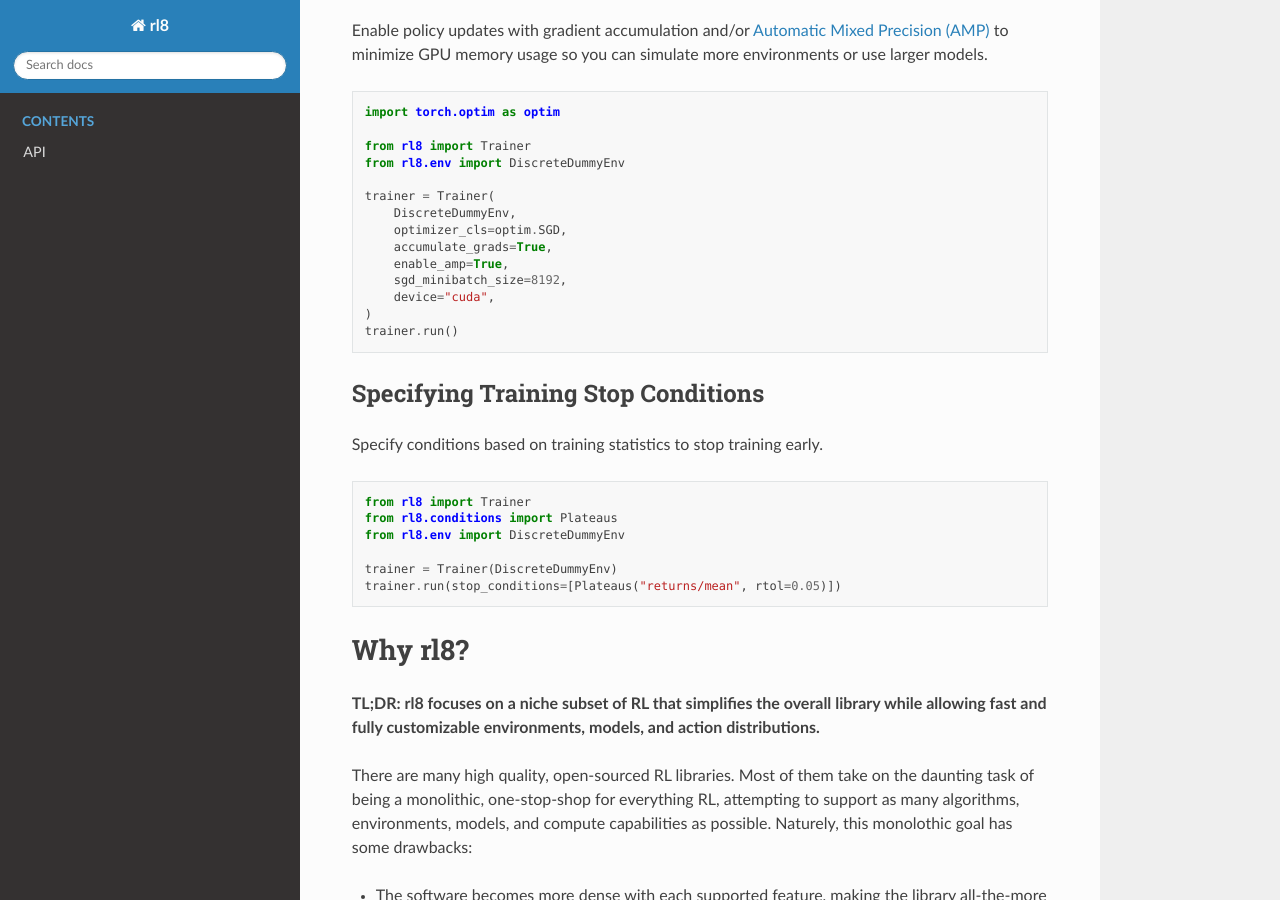
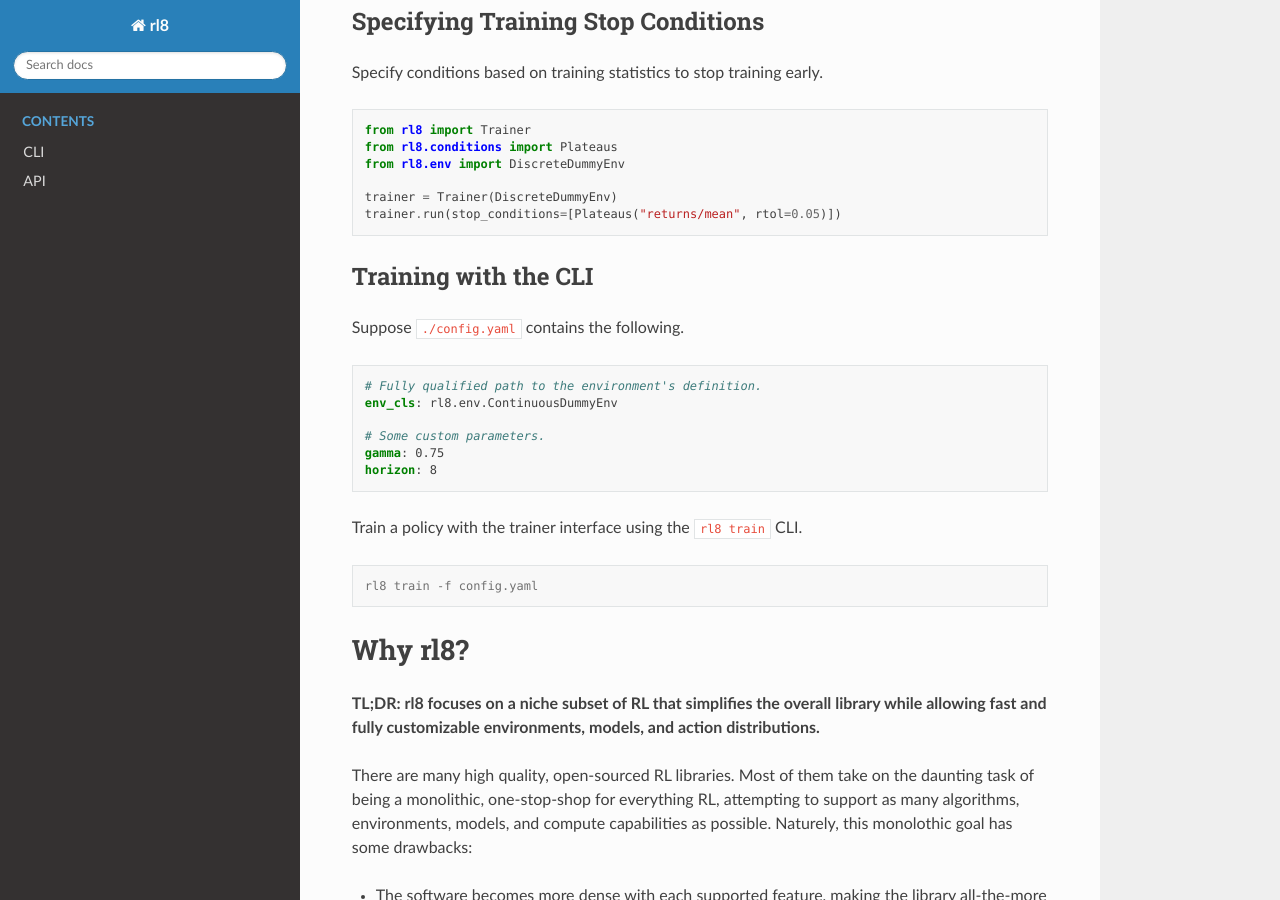
Before and after one commit to theOGognf/rl8, a Sphinx documentation site: the page built from docs/index.rst, in a window 1280 px wide and 900 px high, scrolled down 3923 px. Built offline with Sphinx 7.4.7 and the Read the Docs theme 2.0.0, drawn with Linux system fonts in a browser that asks for light colours; some of the changed text lies outside the part shown.

Commit message:
add small cli doc

````diff
--- a/README.md
+++ b/README.md
@@ -96,25 +96,6 @@
 These short snippets showcase **rl8**'s main features. See the [examples][2]
 for complete implementations of **rl8**-compatible environments and models.
 
-## Training with the CLI
-
-Suppose `./config.yaml` contains the following.
-
-```yaml
-# Fully qualified path to the environment's definition.
-env_cls: rl8.env.ContinuousDummyEnv
-
-# Some custom parameters.
-gamma: 0.75
-horizon: 8
-```
-
-Train a policy with the `rl8 train` CLI.
-
-```console
-rl8 train -f config.yaml
-```
-
 ## Customizing Training Runs
 
 Use a custom distribution and custom hyperparameters by passing
@@ -193,6 +174,25 @@
 
 trainer = Trainer(DiscreteDummyEnv)
 trainer.run(stop_conditions=[Plateaus("returns/mean", rtol=0.05)])
+```
+
+## Training with the CLI
+
+Suppose `./config.yaml` contains the following.
+
+```yaml
+# Fully qualified path to the environment's definition.
+env_cls: rl8.env.ContinuousDummyEnv
+
+# Some custom parameters.
+gamma: 0.75
+horizon: 8
+```
+
+Train a policy with the trainer interface using the `rl8 train` CLI.
+
+```console
+rl8 train -f config.yaml
 ```
 
 # Why rl8?
--- /dev/null
+++ b/docs/cli.rst
@@ -0,0 +1,10 @@
+CLI
+===
+
+**rl8**'s command-line interface (CLI). A selection of tools to support common
+workflows for reinforcement learning with **rl8**.
+
+Training
+-------
+
+.. program-output:: rl8 train --help
--- a/docs/index.rst
+++ b/docs/index.rst
@@ -4,6 +4,7 @@
    :maxdepth: 2
    :caption: Contents
 
+   CLI <cli>
    API <api/modules>
 
 :ref:`genindex`
````
Also changed, not shown: 1 other file.
